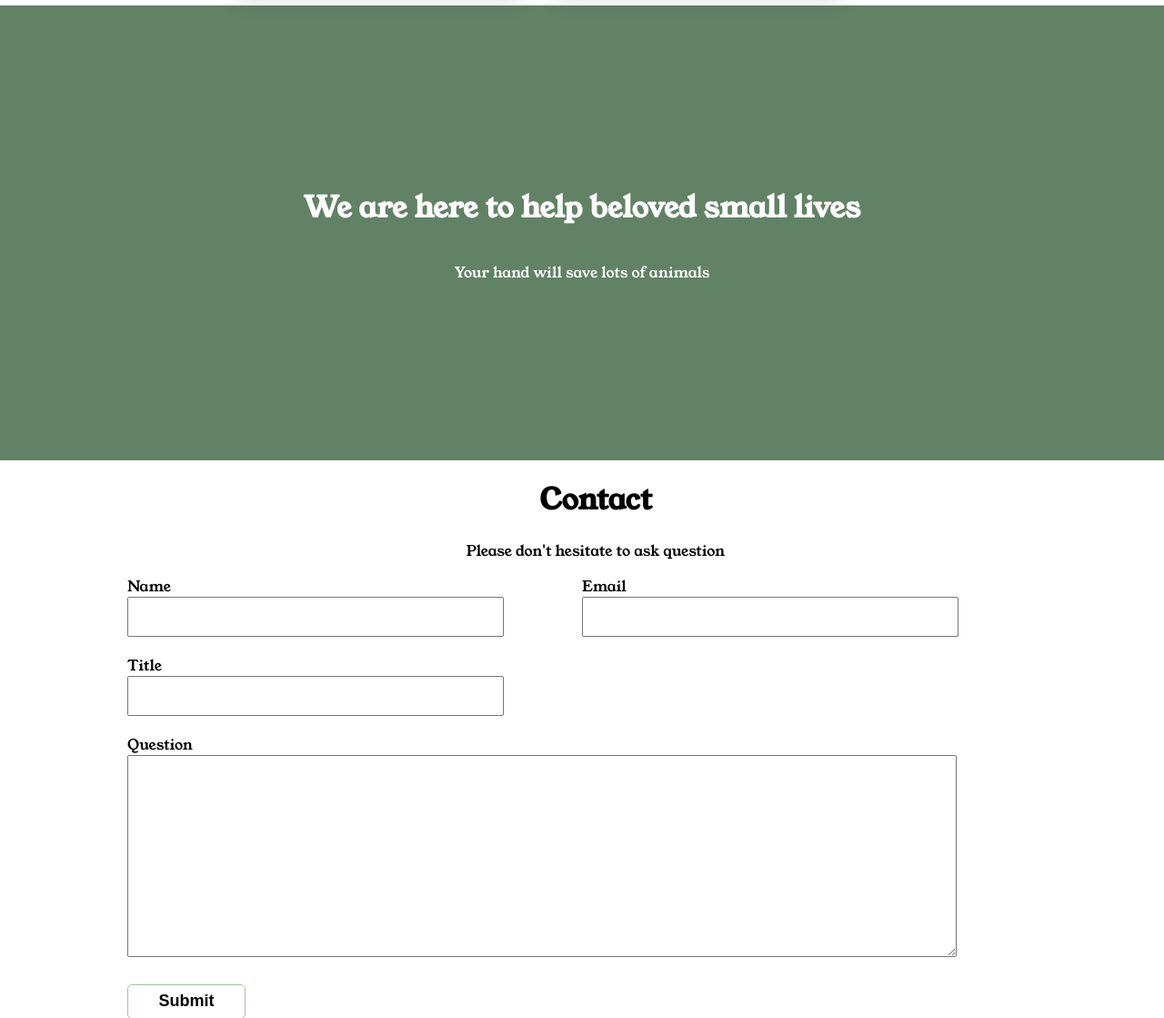
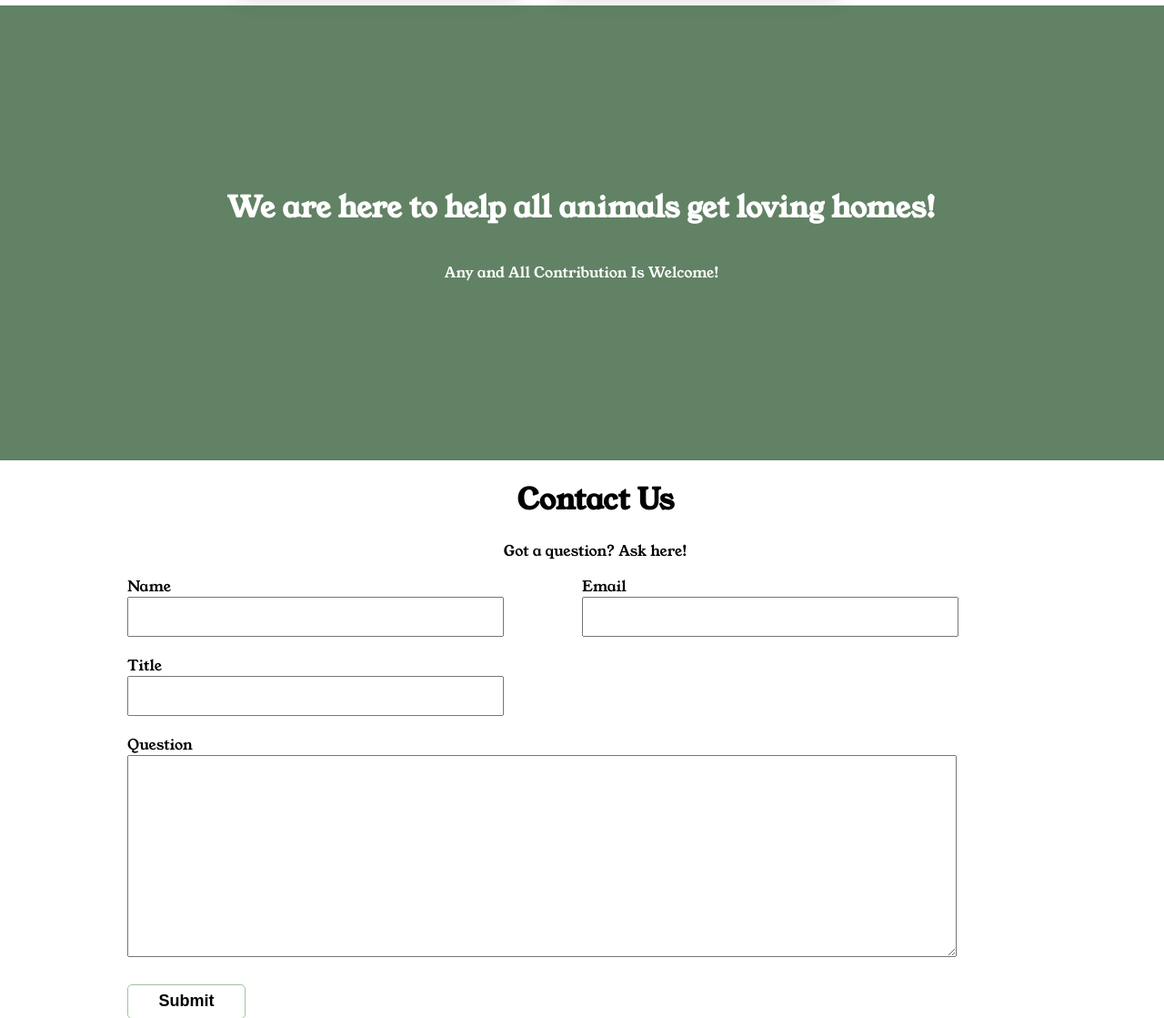
Before and after one commit to kiyohiro0310/SEF_AT, a Django app: page / in a window 1280 px wide. Shown: the part 4240-5359 px from the top of the page at 91% size. Run offline with Django 4.2, Linux system fonts and the light colour scheme; data comes from the database, SQL or seed files in the repository; both versions use the stored data as it was after the commit.

```diff
--- a/SEF/templates/home.html
+++ b/SEF/templates/home.html
@@ -17,8 +17,9 @@
 
     <div id="hero">
         <div id="hero-left">
-            <h1>Find Your Pet</h1>
-            <p>Pet need your hand</p>
+            <!-- Changed some of the words in h1 and p.-->
+            <h1>Find A Pet</h1>
+            <p>Search For A Pet Here!</p>
             <form action="/search-pet" method="POST" id="search-pet">
                 {% csrf_token %}
                 <div>
@@ -41,6 +42,8 @@
                         <option value="VIC">VIC</option>
                         <option value="ACT">ACT</option>
                         <option value="SA">SA</option>
+                        <option value="TAS">TAS</option>
+                        <!-- Changed the words in h1 and p For clarity.-->
                     </select>
                 </div>
                 <button id="submit" type="submit">Search</button>
@@ -81,13 +84,14 @@
     </div>
 
     <div id="motto">
-        <h1>We are here to help beloved small lives</h1>
-        <p>Your hand will save lots of animals</p>
+        <h1>We are here to help all animals get loving homes!</h1>
+        <p>Any and All Contribution Is Welcome!</p>
     </div>
 
     <div id="contact">
-        <h1>Contact</h1>
-        <p>Please don't hesitate to ask question</p>
+        <!-- Changed the words in h1 and p For clarity.-->
+        <h1>Contact Us</h1>
+        <p>Got a question? Ask here!</p>
         <form action="/contact" method="POST">
             <div id="contact-top">
                 <div>
```
Also changed, not shown: SEF/static/css/Leon.css (+6 -6 lines), SEF/templates/find-adopter.html (+8 -3 lines), db.sqlite3.
